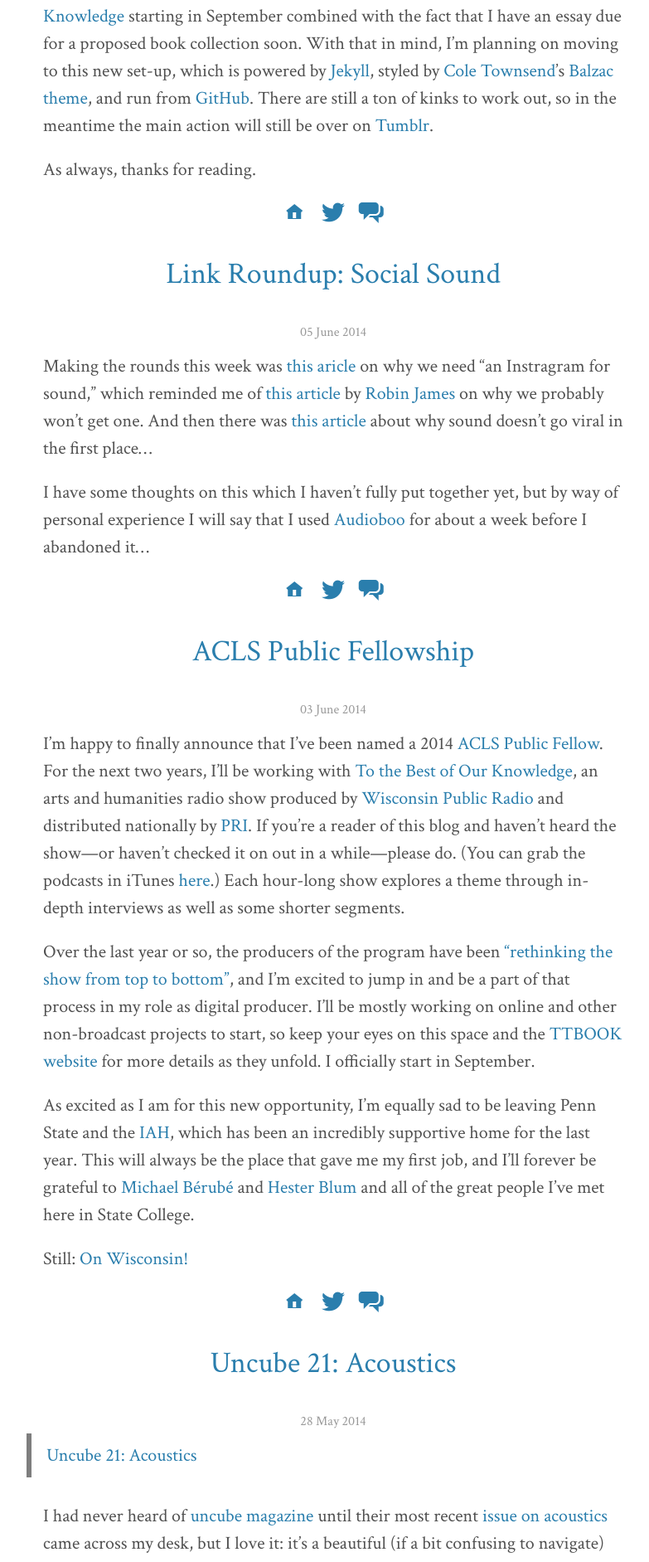
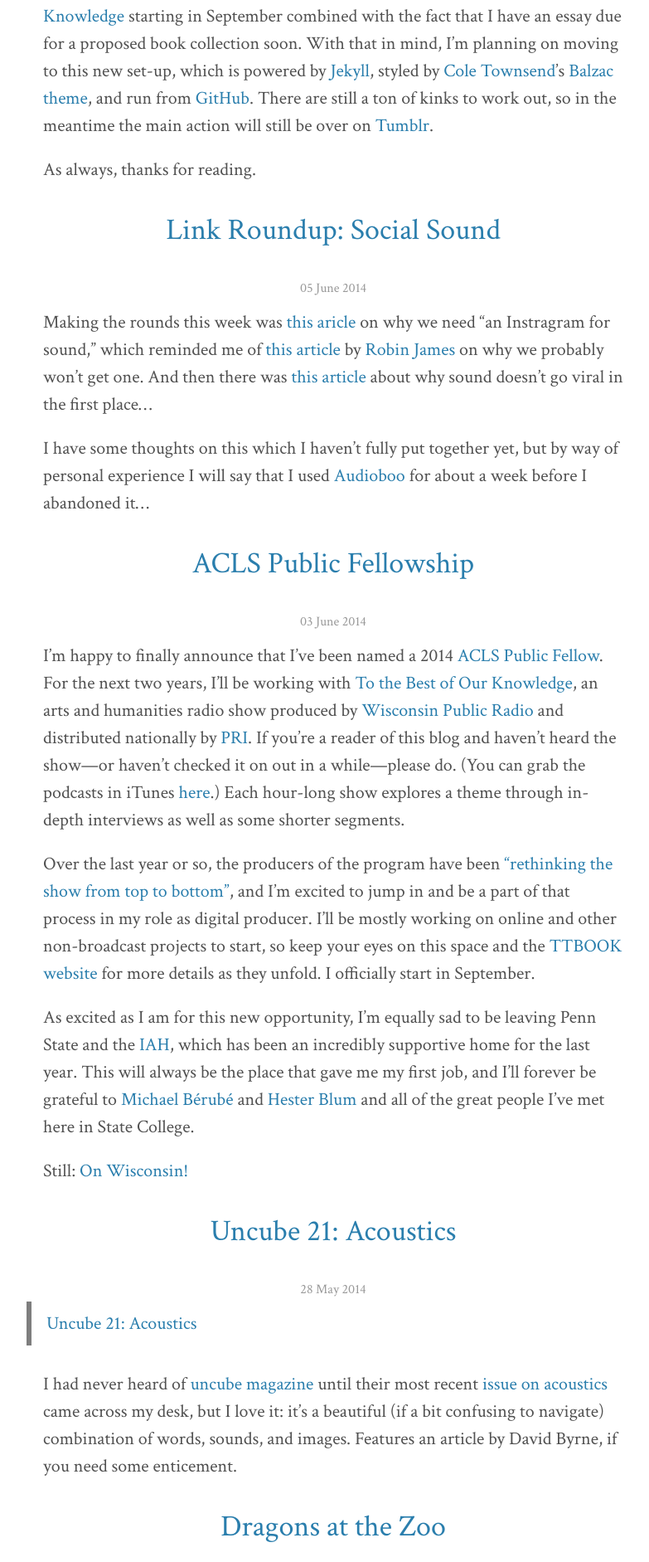
Before and after one commit to craigeley/craigeley.github.io, a Jekyll site: the page built from index.html, in a window 1280 px wide. Shown: the part 1230-3113 px from the top of the page at 83% size, without its empty margins (238-1021 px from the left). Built offline with Jekyll 4.4.1, drawn with Linux system fonts in a browser that asks for light colours; the list of posts is cut into pages by our own code.

Commit message:
Removing those until I can set them up

```diff
--- a/index.html
+++ b/index.html
@@ -18,7 +18,6 @@
 		<h1><a href="{{ post.url }}">{{ post.title }}</a></h1>
 		<center><span class="post-date">{{ post.date | date_to_long_string }}</span></center>
 		  <div class="content">{{ post.content }}</div>
-		  <center><a href="{{ site.url }}/#blog"><span class="genericon genericon-home"></span></a>&nbsp;&nbsp;&nbsp;<a href="{{ site.url }}"><span class="genericon genericon-twitter"></span></a>&nbsp;&nbsp;&nbsp;<a href="{{ site.url }}"><span class="genericon genericon-chat"></span></a></center>
 	{% endfor %}
 </div>
 <nav class="pagination" role="navigation">
```
